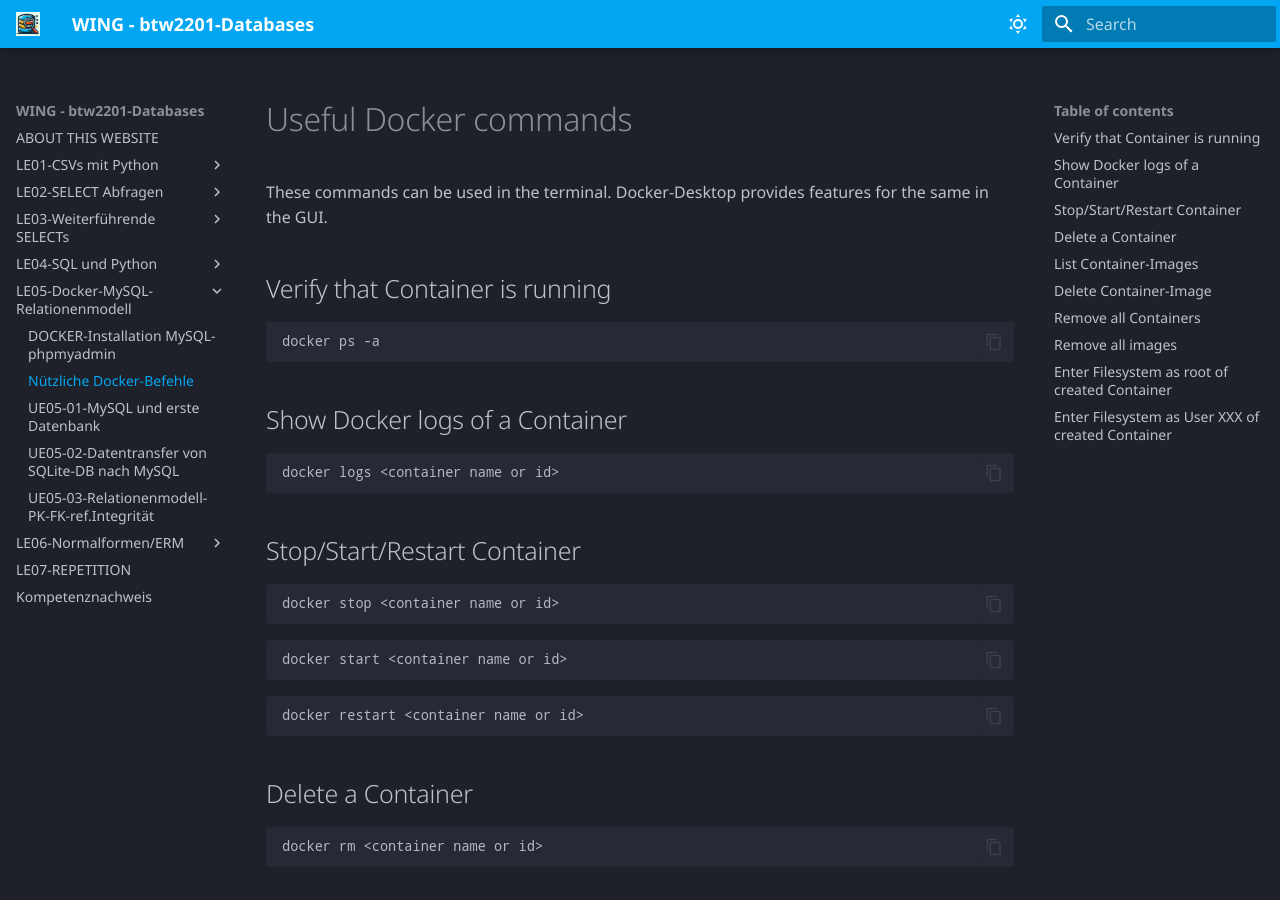
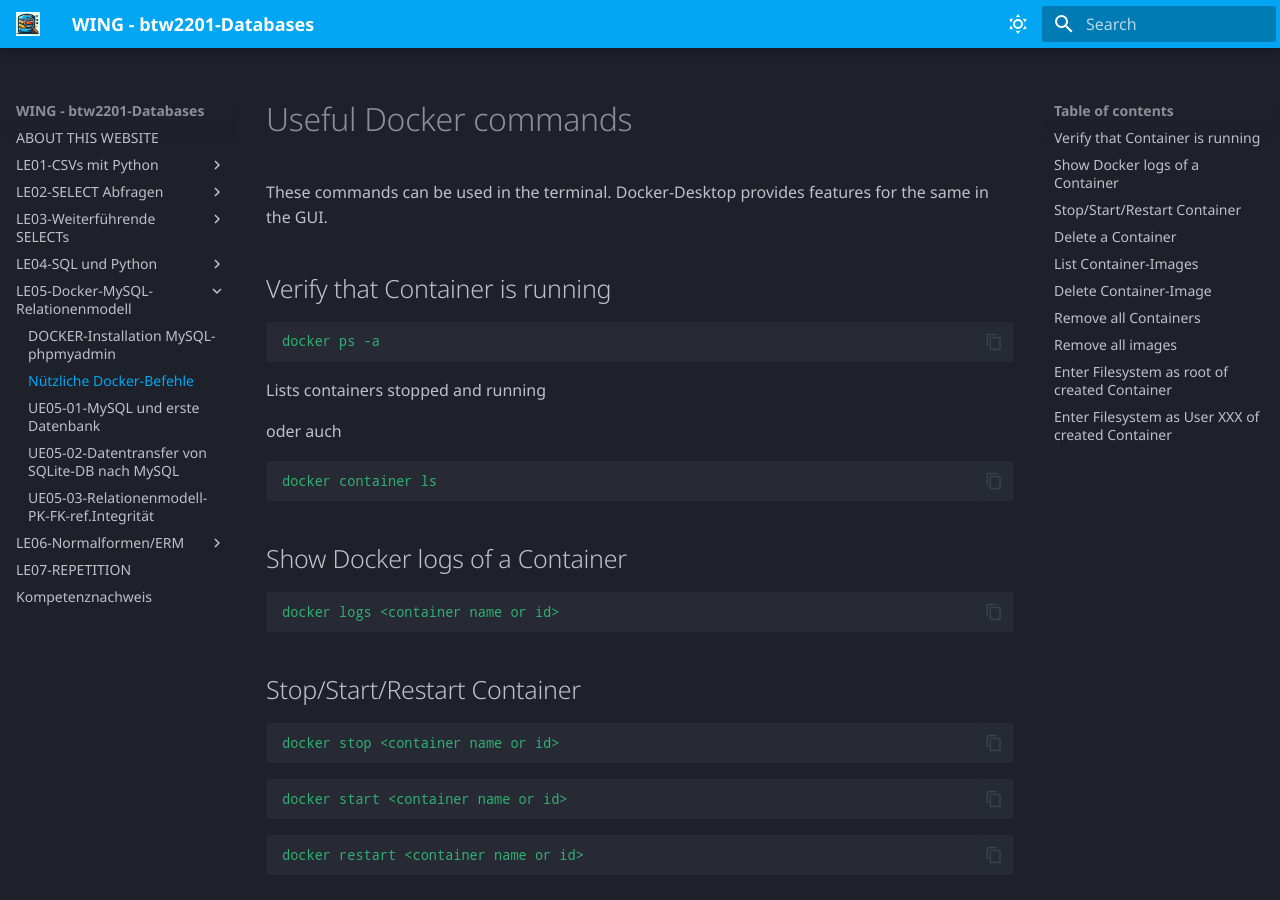
Before and after one commit to tjaeggi/btw2201_databases, an MkDocs documentation site: the page built from docs/le05/useful-docker-commands.md, in a window 1280 px wide and 900 px high. Built offline with MkDocs 1.6.1 and Material for MkDocs 9.7.7, drawn with Linux system fonts in a browser that asks for light colours; some web fonts are replaced.

Commit message:
Mon Nov  4 11:56:37 AM CET 2024

````diff
--- a/docs/le05/useful-docker-commands.md
+++ b/docs/le05/useful-docker-commands.md
@@ -2,33 +2,42 @@
 
 These commands can be used in the terminal. Docker-Desktop provides features for the same in the GUI.
 
+
+
 ## Verify that Container is running
 
+``` yaml
+docker ps -a
 ```
-docker ps -a
+Lists containers stopped and running
+
+oder auch
+
+``` yaml
+docker container ls
 ```
 
 ## Show Docker logs of a Container
 
-```
+``` yaml
 docker logs <container name or id>
 ```
 
 ## Stop/Start/Restart Container
 
-```
+``` yaml
 docker stop <container name or id>
 ```
-```
+``` yaml
 docker start <container name or id>
 ```
-```
+``` yaml
 docker restart <container name or id>
 ```
 
 ## Delete a Container
 
-```
+``` yaml
 
 docker rm <container name or id>
 
@@ -36,46 +45,47 @@ docker rm <container name or id>
 
 ## List Container-Images
 
-```
+``` yaml
 docker image ls
 
 ```
 
 ## Delete Container-Image
 
-```
+``` yaml
 docker rmi <image name or id>
+
 ```
 
 ## Remove all Containers
 
-```
+``` yaml
 sudo docker rm -f $(sudo docker ps -a -q)
 
 ```
 
 or
 
-```
+``` yaml
 docker container prune
 ```
 
 ## Remove all images
 
-```
+``` yaml
 sudo docker image remove -f $(sudo docker images -a -q)
 ```
 
 
 ## Enter Filesystem as root of created Container
 
-```
+``` yaml
 docker exec -it <container name or id> sh
 ```
 
 
 ## Enter Filesystem as User XXX of created Container
 
-```
+``` yaml
 docker exec -it  -u XXX <container name or id> sh
 ```
````
